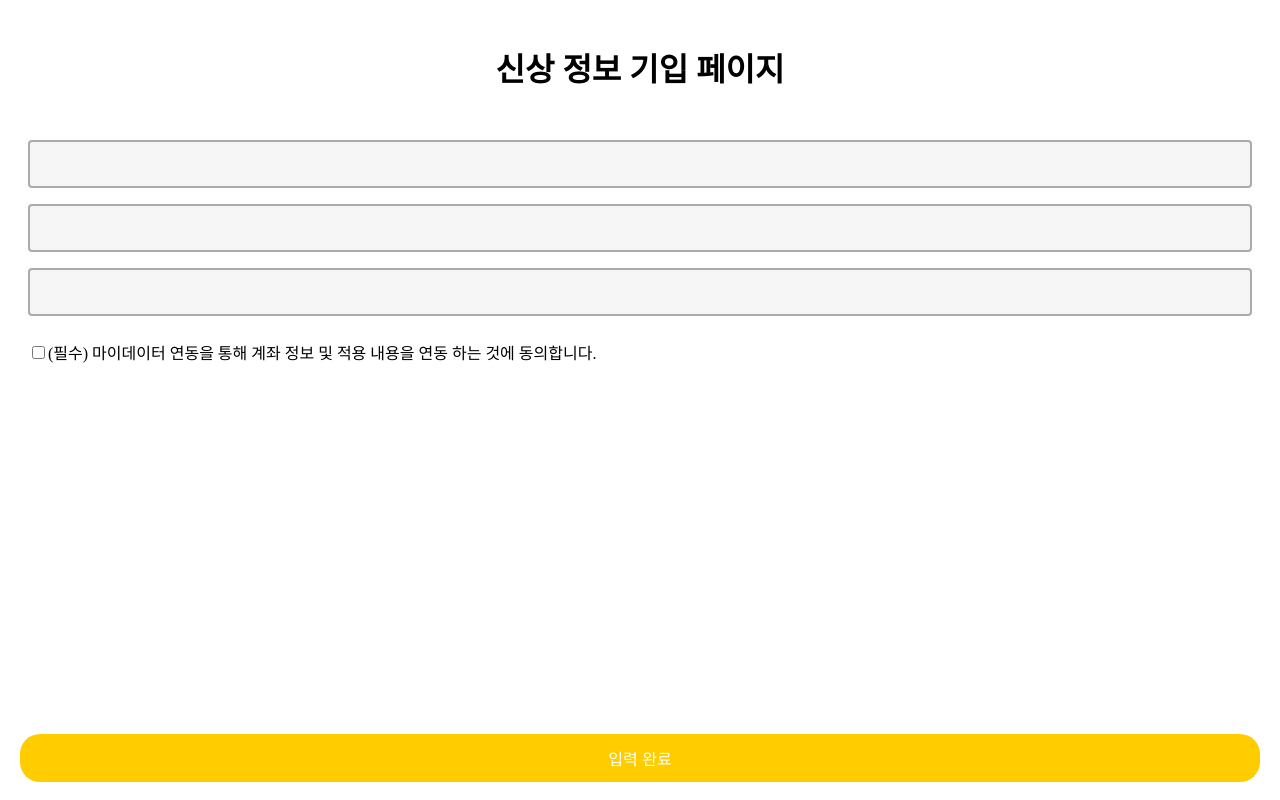
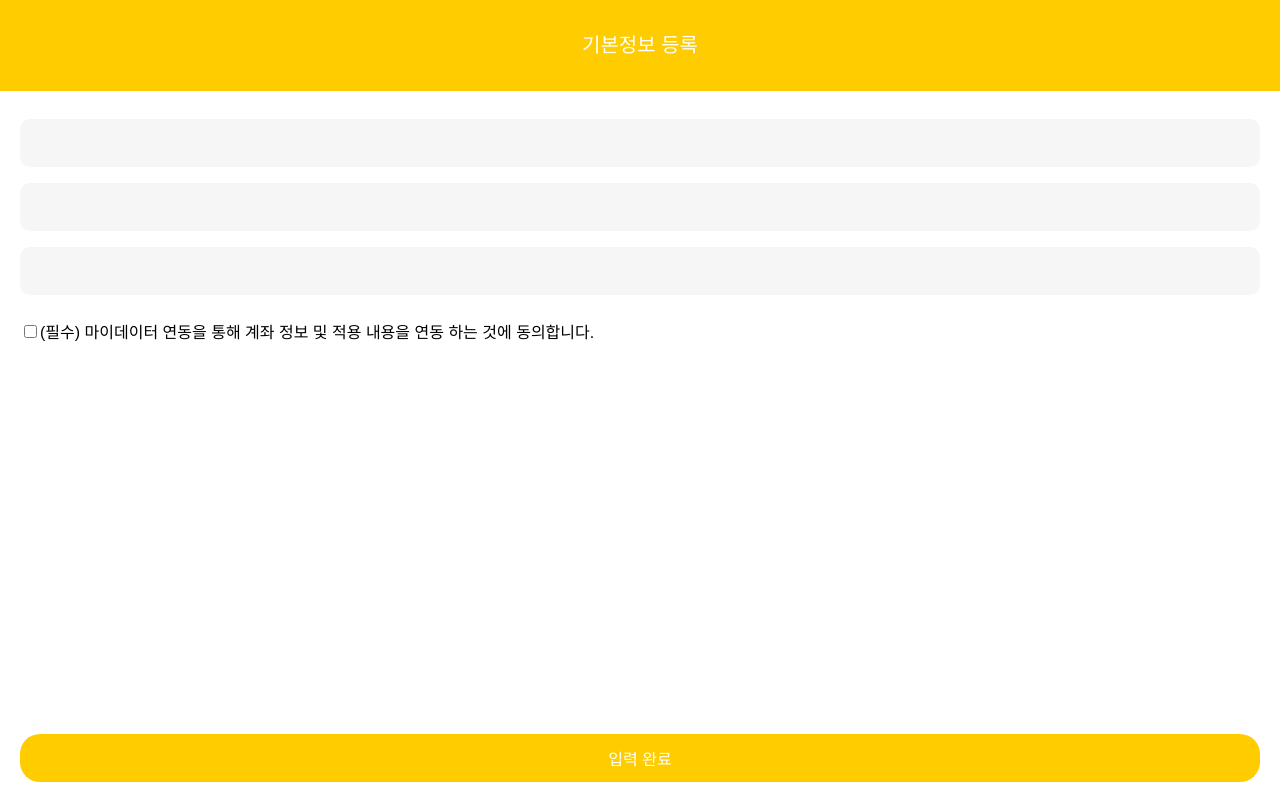
Before and after one commit to pika-two/pika-two-FE, a React (Vite) app: page /registerPage in a window 1280 px wide. Built offline with nearby package versions, Linux system fonts and the light colour scheme.

Commit message:
RegisterPage CSS 수정

```diff
--- a/index.html
+++ b/index.html
@@ -2,9 +2,8 @@
 <html lang="en">
   <head>
     <meta charset="UTF-8" />
-    <link rel="icon" type="image/svg+xml" href="/vite.svg" />
     <meta name="viewport" content="width=device-width, initial-scale=1.0" />
-    <title>Vite + React</title>
+    <title>돌아온 구직자</title>
   </head>
   <body>
     <div id="root"></div>
--- /dev/null
+++ b/src/App.css
@@ -0,0 +1,4 @@
+body{
+    margin: 0px;
+    font-family: "Noto Sans KR", sans-serif;
+}
--- a/src/components/Composition/Header.jsx
+++ b/src/components/Composition/Header.jsx
@@ -2,7 +2,8 @@ import styled from "styled-components"
 
 const HeaderWrapper = styled.header`
     display : flex;
-    padding : 10px 8px;
+    padding : 0px 8px;
+    background-color: #FC0;
 
 `
 
--- a/src/components/ui/Input.jsx
+++ b/src/components/ui/Input.jsx
@@ -3,8 +3,8 @@ import styled from "styled-components";
 const InputStyled = styled.input`
 width : 100%;
 height : 48px;
-border:2px solid #aaa;
-border-radius:4px;
+border:2px solid #f6f6f6;
+border-radius:10px;
 margin:8px 0;
 outline:none;
 padding:8px;
--- a/src/components/ui/Top/Top02.jsx
+++ b/src/components/ui/Top/Top02.jsx
@@ -1,12 +1,15 @@
 import styled from "styled-components";
 
-const Top02 = styled.h3`
+const Top02 = styled.p`
     white-space: pre-line;
-    font-weight: bold;
-    padding: 0 24px;
-    font-size: 32px;
+    padding: 0 12px;
+    font-size: 20px;
     line-height: 40px;
     word-break: keep-all;
     text-align : center;
+    color: #FFF;
+    margin: 2%;
+    font-family:
+    font-family: "Noto Sans KR", sans-serif;
 `
 export default Top02
--- a/src/pages/RegisterPage.jsx
+++ b/src/pages/RegisterPage.jsx
@@ -2,14 +2,15 @@ import GeneralHeader from "../components/Composition/GeneralHeader";
 import Input from '../components/ui/Input'
 import FixedBottomButton from '../components/ui/FixedBottomButton'
 import { useInternalRouter } from "./routing";
+import "../App.css";
 
 export default function RegisterPage() {
   const {push} = useInternalRouter();
   return (
     <div>
-        <GeneralHeader title="신상 정보 기입 페이지"/>
+        <GeneralHeader title="기본정보 등록"/>
         <div style={{
-            margin : '0 20px'}
+            margin : '20px 20px'}
             }>
             <Input/>
             <Input/>
@@ -18,7 +19,7 @@ export default function RegisterPage() {
             margin : '16px 0'}
             }>
                 <label>
-                <input type="checkbox" />
+                <input type="checkbox"/>
                 (필수) 마이데이터 연동을 통해 계좌 정보 및 적용 내용을 연동 하는 것에 동의합니다.
                 </label>
             </div>
```
Also changed, not shown: src/stories/page.css (+1 -1 lines).
